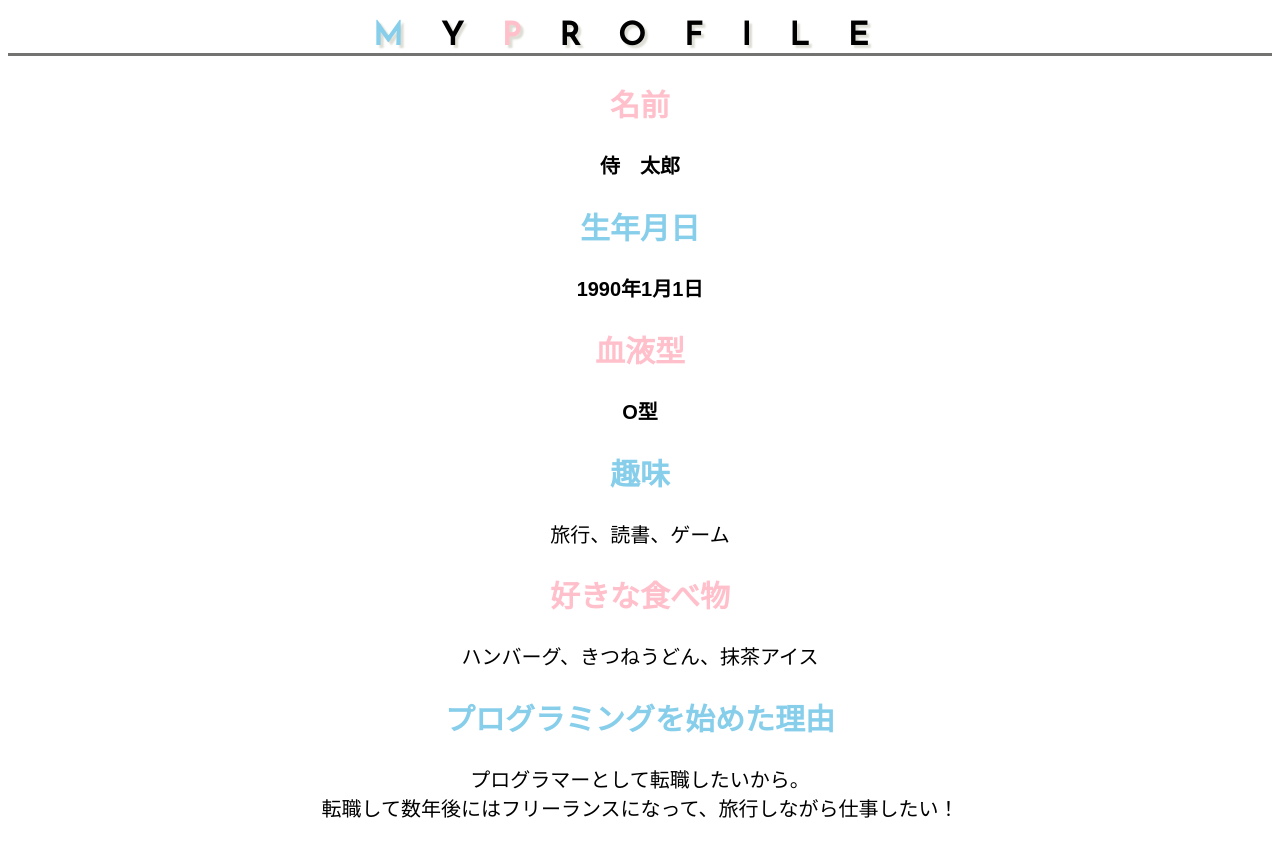
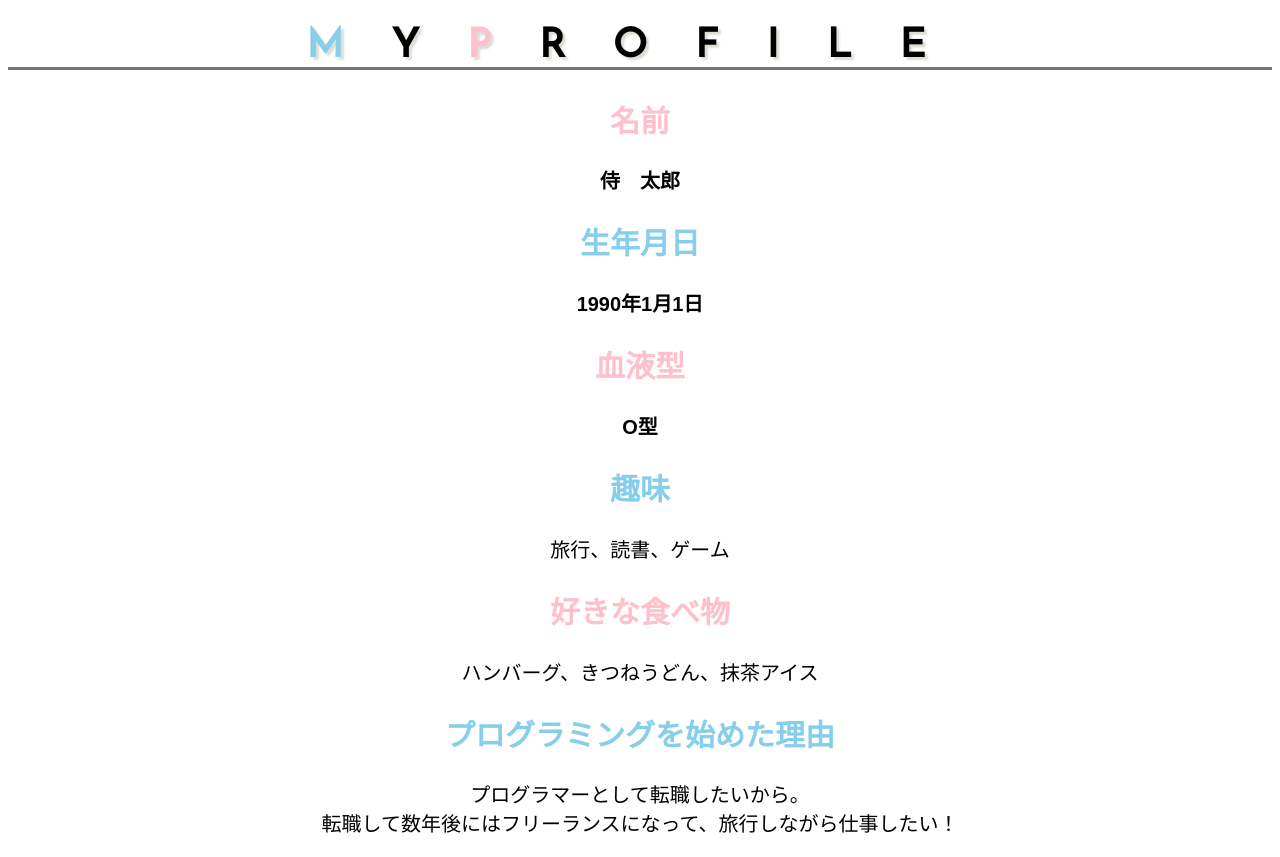
Before and after one commit to yama-prmx/html-css-basic-kadai, a plain HTML site: page kadai_015/kadai_015.html in a window 1280 px wide. Drawn offline with Linux system fonts and the light colour scheme.

Commit message:
再提出

```diff
--- a/kadai_015/style.css
+++ b/kadai_015/style.css
@@ -1,3 +1,6 @@
+html{
+    font-size: 20px;
+}
 body{
     font-family:"Arial", "Meiryo", sans-serif ;
     font-size:20px;
```
